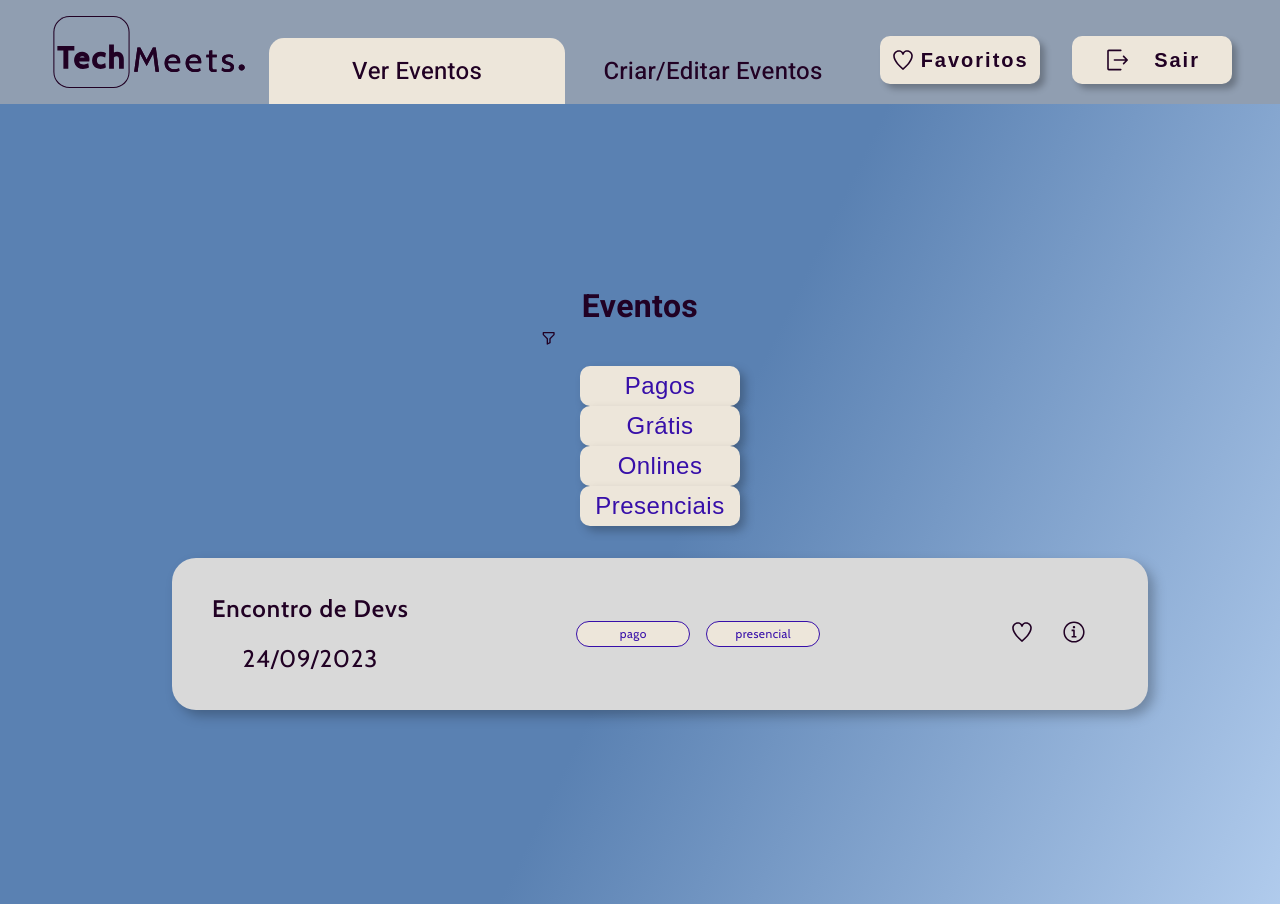
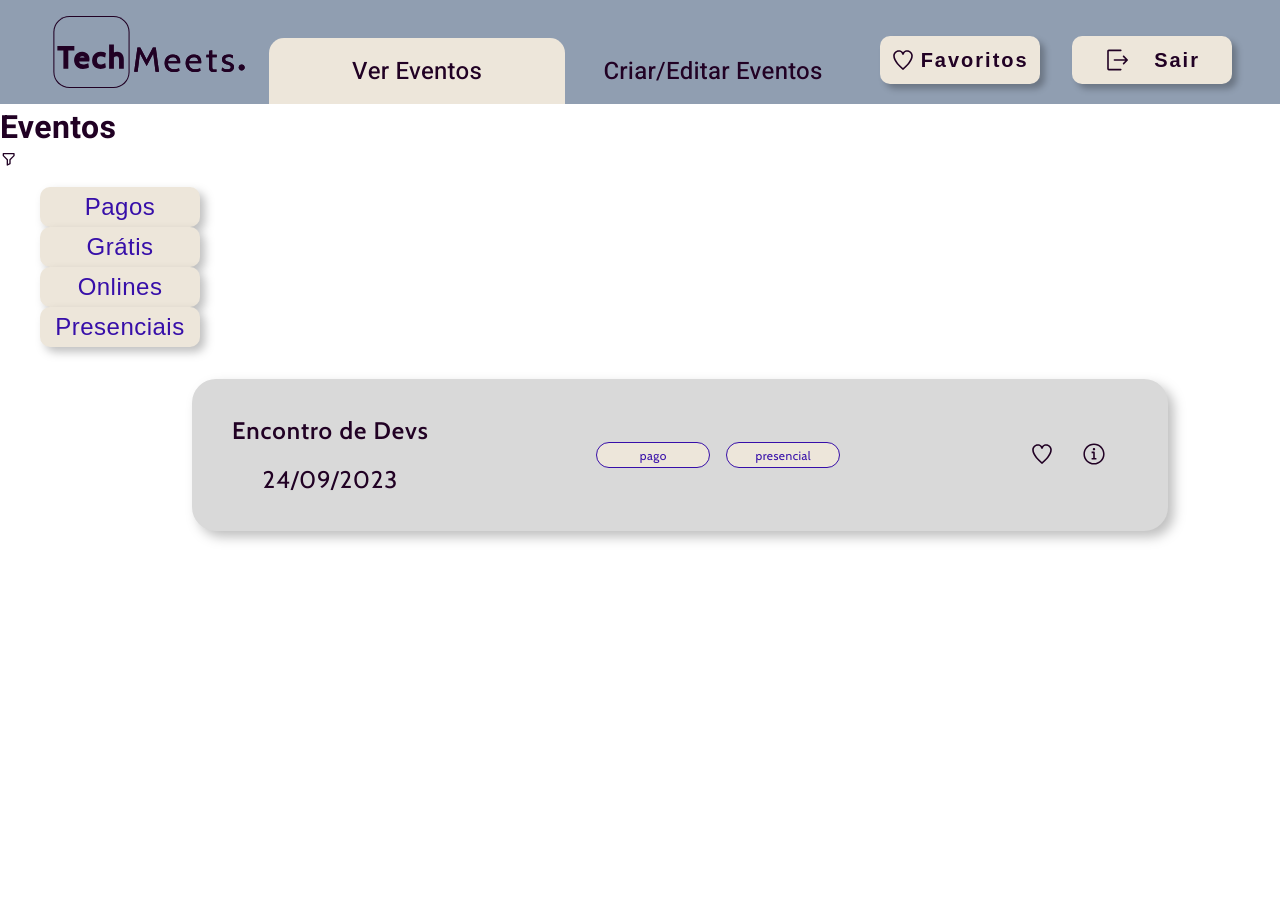
Before and after one commit to orange-hacka-zero/hacka-zero-FrontEnd, a React (Vite) app: page / in a window 1280 px wide. Shown: the top 904 px of the page. After the commit the page ends 800 px from the top, so only its background shows below. Built offline with nearby package versions, Linux system fonts and the light colour scheme.

Commit message:
fix: Fix classname in main tag in login

```diff
--- a/src/pages/Login/Login.module.css
+++ b/src/pages/Login/Login.module.css
@@ -1,4 +1,4 @@
-main {
+.mainContainer {
   background: linear-gradient(296deg, #C3DBF9 -10.06%, #5A81B2 46.82%, #5A81B2 79.47%);
   height:100vh;
   display: flex;
--- a/src/pages/Login/Login.tsx
+++ b/src/pages/Login/Login.tsx
@@ -6,7 +6,7 @@ import style from "./Login.module.css";
 
 const Login: React.FC = () => {
   return (
-    <main>
+    <main className={style.mainContainer}>
       <div className={style.loginContainer}>
         <img src={logo} alt="Tech Meets"></img>
         <form className={style.formContainer}>
```
